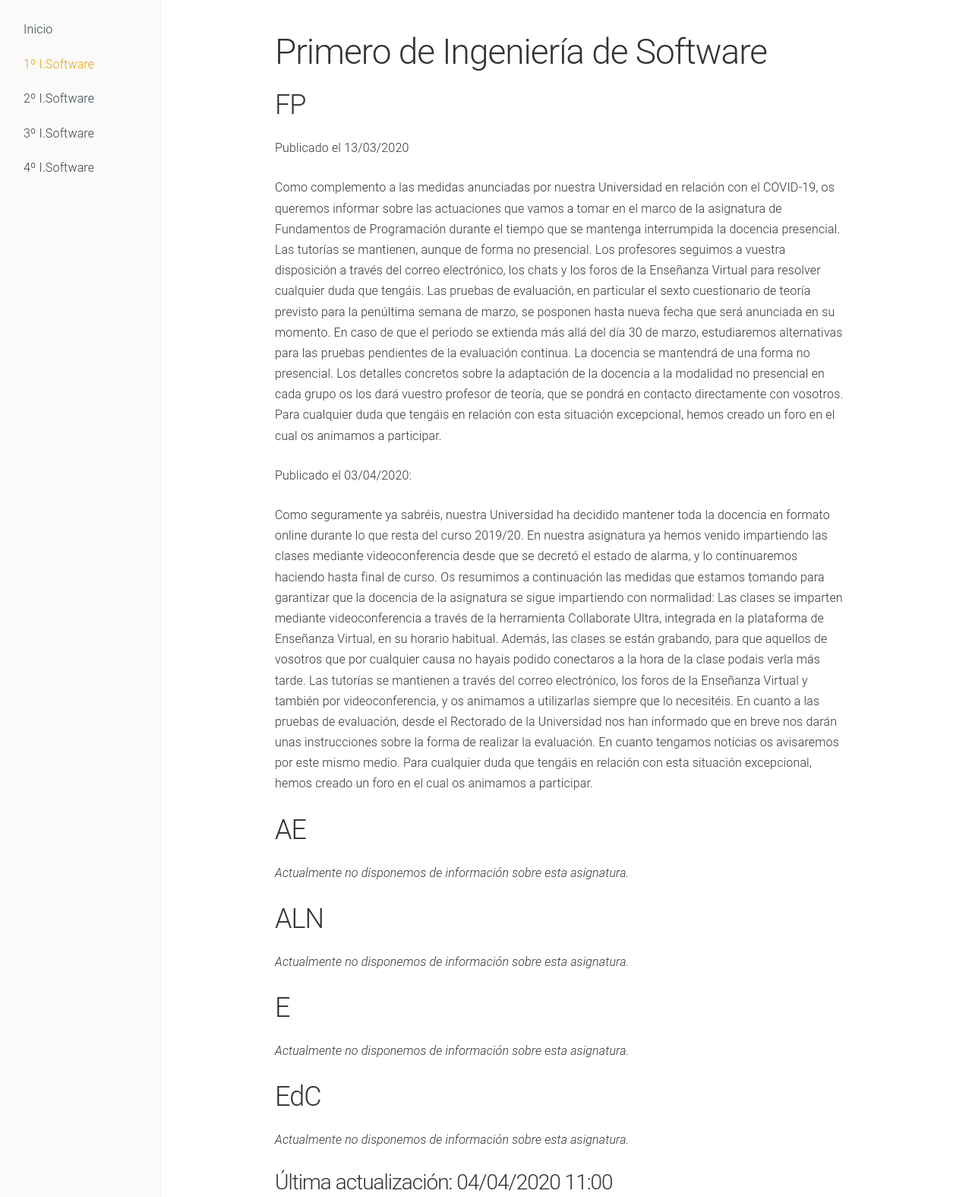
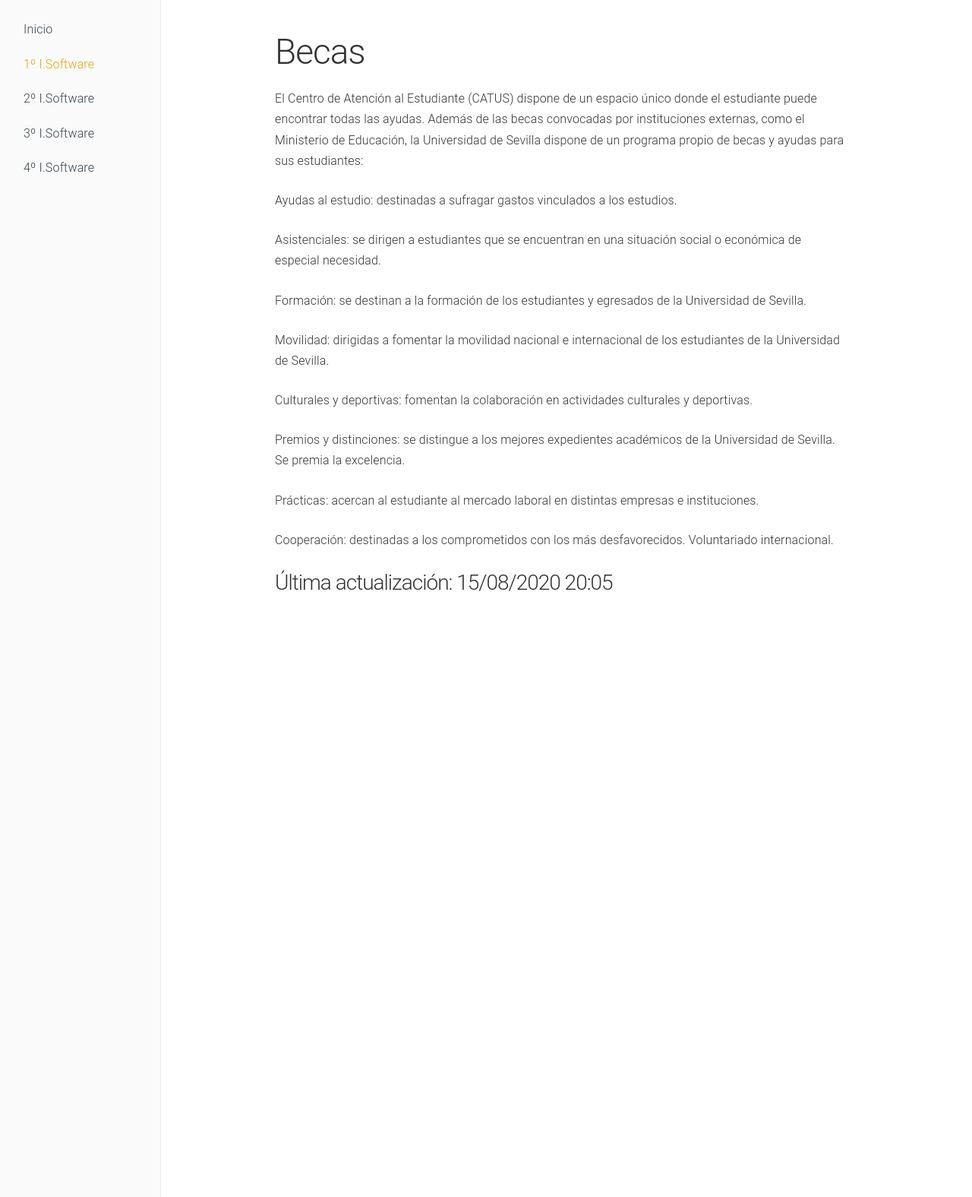
Before and after one commit to FranAnillo/dlganuevoingreso, a Jekyll site: the page built from 1soft.md, in a window 1280 px wide. Shown: the whole page at 76% size. Built offline with Jekyll 4.4.1, drawn with Linux system fonts in a browser that asks for light colours.

Commit message:
Update Becas
Added a new folder with the information about becas

```diff
--- a/1soft.md
+++ b/1soft.md
@@ -4,33 +4,24 @@ title: 1º I.Software
 navigation: 2
 ---
 
-# Primero de Ingeniería de Software
+# Becas
+El Centro de Atención al Estudiante (CATUS) dispone de un espacio único donde el estudiante puede encontrar todas las ayudas. Además de las becas convocadas por instituciones externas, como el Ministerio de Educación, la Universidad de Sevilla dispone de un programa propio de becas y ayudas para sus estudiantes:
 
-## FP
-Publicado el 13/03/2020
+Ayudas al estudio: destinadas a sufragar gastos vinculados a los estudios.
 
-Como complemento a las medidas anunciadas por nuestra Universidad en relación con el COVID-19, os queremos informar sobre las actuaciones que vamos a tomar en el marco de la asignatura de Fundamentos de Programación durante el tiempo que se mantenga interrumpida la docencia presencial.
-Las tutorías se mantienen, aunque de forma no presencial. Los profesores seguimos a vuestra disposición a través del correo electrónico, los chats y los foros de la Enseñanza Virtual para resolver cualquier duda que tengáis.
-Las pruebas de evaluación, en particular el sexto cuestionario de teoría previsto para la penúltima semana de marzo, se posponen hasta nueva fecha que será anunciada en su momento. En caso de que el periodo se extienda más allá del día 30 de marzo, estudiaremos alternativas para las pruebas pendientes de la evaluación continua.
-La docencia se mantendrá de una forma no presencial. Los detalles concretos sobre la adaptación de la docencia a la modalidad no presencial en cada grupo os los dará vuestro profesor de teoría, que se pondrá en contacto directamente con vosotros.
-Para cualquier duda que tengáis en relación con esta situación excepcional, hemos creado un foro en el cual os animamos a participar.
+Asistenciales: se dirigen a estudiantes que se encuentran en una situación social o económica de especial necesidad.
 
-Publicado el 03/04/2020:
+Formación: se destinan a la formación de los estudiantes y egresados de la Universidad de Sevilla.
 
-Como seguramente ya sabréis, nuestra Universidad ha decidido mantener toda la docencia en formato online durante lo que resta del curso 2019/20. En nuestra asignatura ya hemos venido impartiendo las clases mediante videoconferencia desde que se decretó el estado de alarma, y lo continuaremos haciendo hasta final de curso.
-Os resumimos a continuación las medidas que estamos tomando para garantizar que la docencia de la asignatura se sigue impartiendo con normalidad:
-Las clases se imparten mediante videoconferencia a través de la herramienta Collaborate Ultra, integrada en la plataforma de Enseñanza Virtual, en su horario habitual. Además, las clases se están grabando, para que aquellos de vosotros que por cualquier causa no hayais podido conectaros a la hora de la clase podais verla más tarde.
-Las tutorías se mantienen a través del correo electrónico, los foros de la Enseñanza Virtual y también por videoconferencia, y os animamos a utilizarlas siempre que lo necesitéis.
-En cuanto a las pruebas de evaluación, desde el Rectorado de la Universidad nos han informado que en breve nos darán unas instrucciones sobre la forma de realizar la evaluación. En cuanto tengamos noticias os avisaremos por este mismo medio.
-Para cualquier duda que tengáis en relación con esta situación excepcional, hemos creado un foro en el cual os animamos a participar.
+Movilidad: dirigidas a fomentar la movilidad nacional e internacional de los estudiantes de la Universidad de Sevilla.
 
-## AE
-*Actualmente no disponemos de información sobre esta asignatura.*
-## ALN
-*Actualmente no disponemos de información sobre esta asignatura.*
-## E
-*Actualmente no disponemos de información sobre esta asignatura.*
-## EdC
-*Actualmente no disponemos de información sobre esta asignatura.*
+Culturales y deportivas: fomentan la colaboración en actividades culturales y deportivas.
 
-### Última actualización: 04/04/2020 11:00
+Premios y distinciones: se distingue a los mejores expedientes académicos de la Universidad de Sevilla. Se premia la excelencia.
+
+Prácticas: acercan al estudiante al mercado laboral en distintas empresas e instituciones.
+
+Cooperación: destinadas a los comprometidos con los más desfavorecidos. Voluntariado internacional.
+
+
+### Última actualización: 15/08/2020 20:05
```
